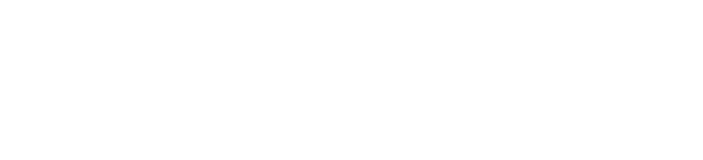
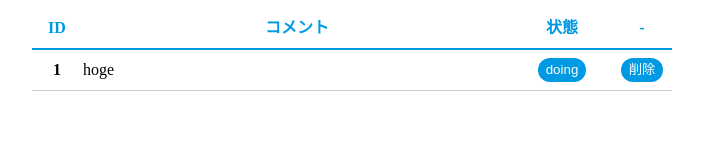
Before and after one commit to kanoemon/vuejs-todo, a plain HTML site: page index.html in a window 1280 px wide. Shown: the whole page, without its empty margins (288-991 px from the left). Drawn offline with nearby package versions, Linux system fonts and the light colour scheme.

Commit message:
todoリストを固定値で表示
メモ：
jQueryだとDOMのclassやidを取得した上でデータを元にDOMを生成し、埋め込む作業が必要だった。
Vueだとjsはデータの生成だけ行い、viewでは参照した変数の宣言をすれば書き換わるようになる。
VueだとjsはhtmlのDOMを知らなくて済み、データに集中できる。

```diff
--- a/index.html
+++ b/index.html
@@ -10,6 +10,28 @@
   <div id="app">
     <!-- 絞り込みラジオボタン -->
     <!-- ToDo テーブル -->
+    <table>
+      <thead>
+        <tr>
+          <th class="id">ID</th>
+          <th class="comment">コメント</th>
+          <th class="state">状態</th>
+          <th class="button">-</th>
+        </tr>
+      </thead>
+      <tbody>
+        <tr v-for="item in todos" v-bind:key="item.id">
+          <th>{{ item.id }}</th>
+          <td>{{ item.comment }}</td>
+          <td class="state">
+            <button>{{ item.state }}</button>
+          </td>
+          <td class="button">
+            <button>削除</button>
+          </td>
+        </tr>
+      </tbody>
+    </table>
     <!-- 新規登録フォーム -->
   </div>
   <script src="https://cdn.jsdelivr.net/npm/vue@2.5.16/dist/vue.js"></script>
--- a/main.js
+++ b/main.js
@@ -1,7 +1,13 @@
 const app = new Vue({
   el: '#app',
   data: {
-
+    todos: [
+      {
+        id: 1,
+        comment: 'hoge',
+        state: 'doing'
+      }
+    ]
   },
   methods: {
 
```
